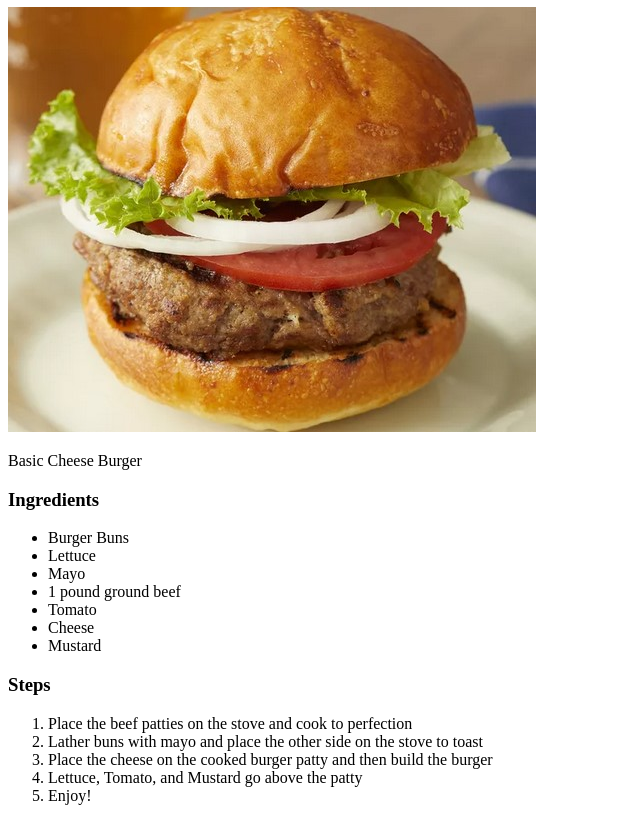
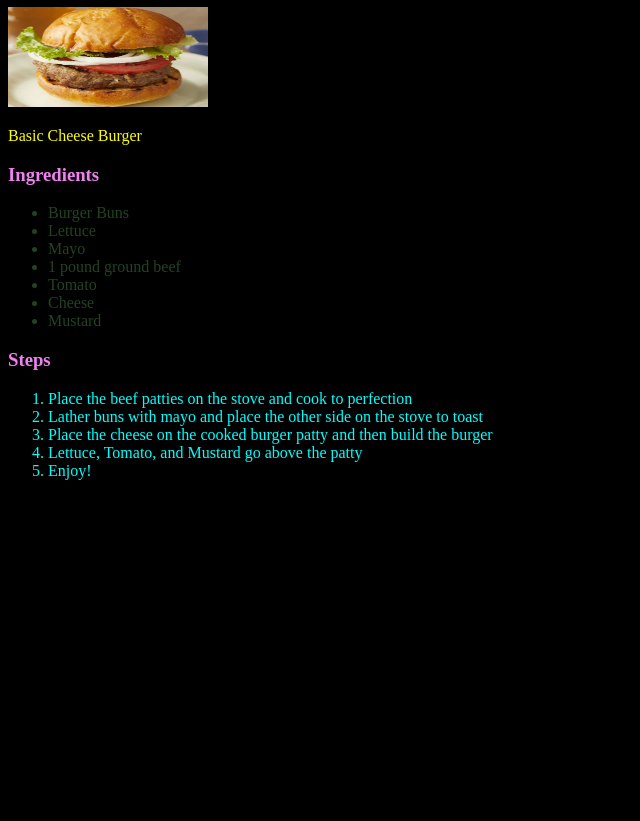
Before and after one commit to Dredz223/Odin-recipes, a plain HTML site: page Recipes with CSS/recipes/cheese-burger.html in a window 1280 px wide. Shown: the part 73-894 px from the top of the page, without its empty margins (0-640 px from the left). After the commit the page ends 800 px from the top, so only its background shows below. Drawn offline with Linux system fonts and the light colour scheme.

Commit message:
Adding CSS to recipes
Added Style

```diff
--- /dev/null
+++ b/Recipes with CSS/recipes/Ingredient-style.css
@@ -0,0 +1,25 @@
+img {
+    height: 100px;
+    width: 200px;
+}
+
+body {
+    background-color: #000000;
+    color: #ffffff;
+}
+
+ul {
+    color: #234223;
+}
+
+ol {
+    color: #00ffff;
+}
+
+h1, h3 {
+    color: #ee82ee;
+}
+
+p {
+    color: #ffff00;
+}
--- a/Recipes with CSS/recipes/cheese-burger.html
+++ b/Recipes with CSS/recipes/cheese-burger.html
@@ -3,6 +3,7 @@
     <head>
         <meta charset="utf=8">
         <title>Cheese Burger</title>
+        <link rel="Stylesheet" href="Ingredient-style.css">
     </head>
 
     <body>
--- /dev/null
+++ b/Recipes with CSS/styles.css
@@ -0,0 +1,12 @@
+h1{
+    /* background-color: #4169e1; */
+    color: #ffffff;
+}
+
+body{
+    background-color: #000000;
+}
+
+ul{
+    color: #ff0000;
+}
```
Also changed, not shown: Recipes with CSS/index.html (+1 -0 lines), Recipes with CSS/recipes/lasagna.html (+1 -0 lines), Recipes with CSS/recipes/starve-sandwich.html (+1 -0 lines).
